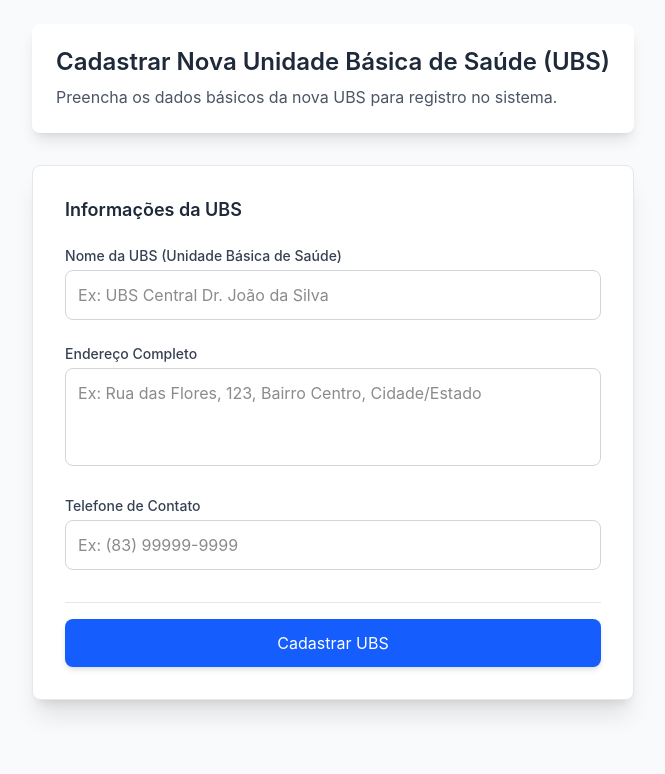
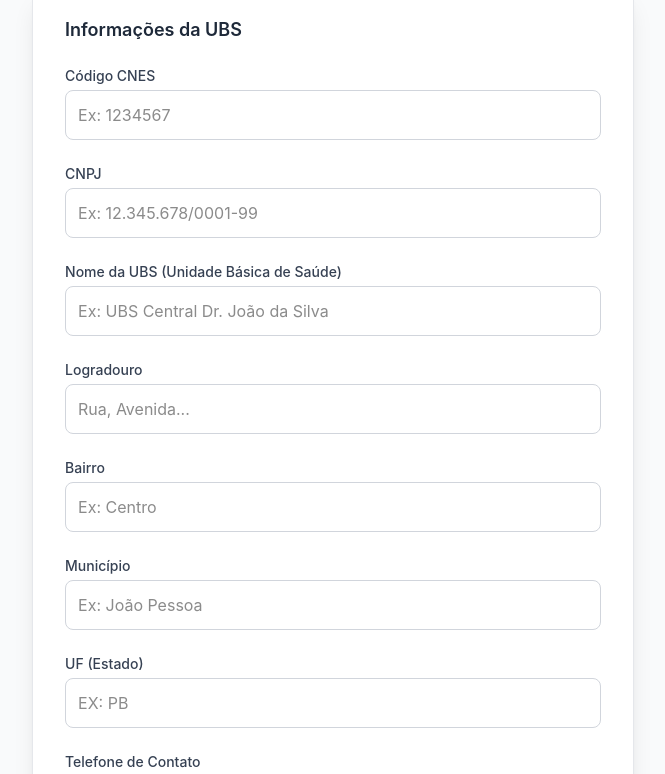
Before and after one commit to vinPedro/apa-react, a Next.js app: page /Instituicoes/ubs in a window 1280 px wide. Shown: the top 774 px of the page, without its empty margins (307-972 px from the left). Built offline with nearby package versions, Linux system fonts and the light colour scheme.

Commit message:
refactor/ Refatorando Código

```diff
--- a/src/AuthContext.jsx
+++ b/src/AuthContext.jsx
@@ -1,26 +1,54 @@
-// src/AuthContext.js
-'use client';
+"use client";
 
-import { createContext, useContext, useState } from 'react';
+import { createContext, useContext, useState } from "react";
+import { useRouter } from "next/navigation";
 
-const AuthContext = createContext({ profile: null });
+const AuthContext = createContext(null);
 
 export function AuthProvider({ children }) {
+  const router = useRouter();
+  const [profile, setProfile] = useState(null);
+  const [token, setToken] = useState(null);
+  const isAuthenticated = !!token;
 
-  const [profile, setProfile] = useState("admin");
+  const login = async (login, senha) => {
+    try {
+      const response = await fetch("http://localhost:8080/login", {
+        method: "POST",
+        headers: { "Content-Type": "application/json" },
+        body: JSON.stringify({ login, senha }),
+      });
+
+      if (!response.ok) {
+        alert("Usuário ou senha inválidos");
+        return;
+      }
+
+      const data = await response.json();
+      setToken(data.token);
+      setProfile(data.profile);
 
 
-  const value = { profile, setProfile };
+      if (data.profile === "admin") router.push("/admin");
+      if (data.profile === "Paciente") router.push("/Paciente");
+      if (data.profile === "ProfissionaldeSaude") router.push("/ProfissionaldeSaude");
 
-  return <AuthContext.Provider value={value}>{children}</AuthContext.Provider>;
+    } catch (error) {
+      console.error("Erro no login:", error);
+    }
+  };
+
+  const logout = () => {
+    setToken(null);
+    setProfile(null);
+    router.push("/");
+  };
+
+  return (
+    <AuthContext.Provider value={{ isAuthenticated, token, profile, login, logout }}>
+      {children}
+    </AuthContext.Provider>
+  );
 }
 
-
-export const useAuth = () => {
-    const context = useContext(AuthContext);
-    if (context === undefined) {
-
-        throw new Error('useAuth deve ser usado dentro de um AuthProvider');
-    }
-    return context;
-};
+export const useAuth = () => useContext(AuthContext);
--- /dev/null
+++ b/src/app/(public)/Paciente/page.jsx
@@ -0,0 +1,23 @@
+'use client';
+
+import { useAuth } from "@/AuthContext";
+import { useEffect } from "react";
+import { useRouter } from "next/navigation";
+
+export default function PacientePage() {
+  const { isAuthenticated, profile } = useAuth();
+  const router = useRouter();
+
+  useEffect(() => {
+    if (!isAuthenticated || profile !== "Paciente") {
+      router.push("/");
+    }
+  }, [isAuthenticated, profile]);
+
+  return (
+    <div>
+      <h1 className="text-2xl font-bold">Painel do Paciente</h1>
+      <p>Bem-vindo(a)! Aqui você visualiza suas informações ✅</p>
+    </div>
+  );
+}
--- /dev/null
+++ b/src/app/(public)/ProfissionalDeSaude/page.jsx
@@ -0,0 +1,23 @@
+'use client';
+
+import { useAuth } from "@/AuthContext";
+import { useEffect } from "react";
+import { useRouter } from "next/navigation";
+
+export default function ProfissionalPage() {
+  const { isAuthenticated, profile } = useAuth();
+  const router = useRouter();
+
+  useEffect(() => {
+    if (!isAuthenticated || profile !== "ProfissionaldeSaude") {
+      router.push("/");
+    }
+  }, [isAuthenticated, profile]);
+
+  return (
+    <div>
+      <h1 className="text-2xl font-bold">Painel do Profissional de Saúde</h1>
+      <p>Bem-vindo(a)! Aqui você gerencia atendimentos ✅</p>
+    </div>
+  );
+}
--- /dev/null
+++ b/src/app/(public)/admin/page.jsx
@@ -0,0 +1,23 @@
+'use client';
+
+import { useAuth } from "@/AuthContext";
+import { useEffect } from "react";
+import { useRouter } from "next/navigation";
+
+export default function AdminPage() {
+  const { isAuthenticated, profile } = useAuth();
+  const router = useRouter();
+
+  useEffect(() => {
+    if (!isAuthenticated || profile !== "admin") {
+      router.push("/");
+    }
+  }, [isAuthenticated, profile]);
+
+  return (
+    <div>
+      <h1 className="text-2xl font-bold">Painel Administrativo</h1>
+      <p>Bem-vindo(a), administrador! Aqui você controla tudo ✅</p>
+    </div>
+  );
+}
--- a/src/components/Layout/dashboardlayout.jsx
+++ b/src/components/Layout/dashboardlayout.jsx
@@ -12,13 +12,15 @@ function DashboardLayout({ children }) {
 
   return (
 
-    <div className="flex min-h-screen">
+    <div className="flex min-h-screen w-full">
+
 
 
       <Sidebar />
 
 
-      <main className="flex-1 p-8 bg-gray-50">
+      <main className="flex-1 p-8 bg-gray-100">
+
         {children}
       </main>
 
--- a/src/components/forms/UbsCadastroForm.jsx
+++ b/src/components/forms/UbsCadastroForm.jsx
@@ -1,12 +1,17 @@
-
 'use client';
 
 import React, { useState } from 'react';
 
 export default function UbsCadastroForm() {
     const [formData, setFormData] = useState({
+        cnes: '',
+        cnpj: '',
         nome: '',
         endereco: '',
+        logradouro: '',
+        bairro: '',
+        municipio: '',
+        uf: '',
         telefone: '',
     });
 
@@ -19,22 +24,69 @@ export default function UbsCadastroForm() {
         e.preventDefault();
 
         console.log('Dados da UBS enviados:', formData);
-
         alert(`UBS "${formData.nome}" cadastrada com sucesso!`);
 
-
-        setFormData({ nome: '', endereco: '', telefone: '' });
+        setFormData({
+            cnes: '',
+            cnpj: '',
+            nome: '',
+            endereco: '',
+            logradouro: '',
+            bairro: '',
+            municipio: '',
+            uf: '',
+            telefone: '',
+        });
     };
 
     return (
         <form
             onSubmit={handleSubmit}
-            className="bg-white p-8 rounded-lg shadow-xl border border-gray-200"
+            className="
+                bg-white p-8 rounded-lg shadow-xl border border-gray-200
+                w-full max-w-2xl mx-auto
+            "
         >
-            <h2 className="text-2xl font-semibold text-gray-800 mb-6">Informações da UBS</h2>
+            <h2 className="text-2xl font-semibold text-gray-800 mb-6">
+                Informações da UBS
+            </h2>
 
             <div className="space-y-6">
 
+                {/* Código CNES */}
+                <div>
+                    <label className="block text-sm font-medium text-gray-700 mb-1">
+                        Código CNES
+                    </label>
+                    <input
+                        type="text"
+                        name="cnes"
+                        value={formData.cnes}
+                        onChange={handleChange}
+                        maxLength={7}
+                        required
+                        placeholder="Ex: 1234567"
+                        className="w-full p-3 border border-gray-300 rounded-lg"
+                    />
+                </div>
+
+                {/* CNPJ */}
+                <div>
+                    <label className="block text-sm font-medium text-gray-700 mb-1">
+                        CNPJ
+                    </label>
+                    <input
+                        type="text"
+                        name="cnpj"
+                        value={formData.cnpj}
+                        onChange={handleChange}
+                        required
+                        placeholder="Ex: 12.345.678/0001-99"
+                        className="w-full p-3 border border-gray-300 rounded-lg"
+                    />
+                </div>
+
+                {/* Nome */}
                 <div>
                     <label
                         htmlFor="nome"
@@ -50,31 +102,77 @@ export default function UbsCadastroForm() {
                         onChange={handleChange}
                         required
                         placeholder="Ex: UBS Central Dr. João da Silva"
-                        className="w-full p-3 border border-gray-300 rounded-lg focus:ring-blue-500 focus:border-blue-500 transition duration-150"
+                        className="w-full p-3 border border-gray-300 rounded-lg"
                     />
                 </div>
 
 
+                {/* Logradouro */}
                 <div>
-                    <label
-                        htmlFor="endereco"
-                        className="block text-sm font-medium text-gray-700 mb-1"
-                    >
-                        Endereço Completo
+                    <label className="block text-sm font-medium text-gray-700 mb-1">
+                        Logradouro
                     </label>
-                    <textarea
-                        name="endereco"
-                        id="endereco"
-                        rows="3"
-                        value={formData.endereco}
+                    <input
+                        type="text"
+                        name="logradouro"
+                        value={formData.logradouro}
                         onChange={handleChange}
                         required
-                        placeholder="Ex: Rua das Flores, 123, Bairro Centro, Cidade/Estado"
-                        className="w-full p-3 border border-gray-300 rounded-lg focus:ring-blue-500 focus:border-blue-500 transition duration-150 resize-none"
+                        placeholder="Rua, Avenida..."
+                        className="w-full p-3 border border-gray-300 rounded-lg"
                     />
                 </div>
 
+                {/* Bairro */}
+                <div>
+                    <label className="block text-sm font-medium text-gray-700 mb-1">
+                        Bairro
+                    </label>
+                    <input
+                        type="text"
+                        name="bairro"
+                        value={formData.bairro}
+                        onChange={handleChange}
+                        required
+                        placeholder="Ex: Centro"
+                        className="w-full p-3 border border-gray-300 rounded-lg"
+                    />
+                </div>
 
+                {/* Município */}
+                <div>
+                    <label className="block text-sm font-medium text-gray-700 mb-1">
+                        Município
+                    </label>
+                    <input
+                        type="text"
+                        name="municipio"
+                        value={formData.municipio}
+                        onChange={handleChange}
+                        required
+                        placeholder="Ex: João Pessoa"
+                        className="w-full p-3 border border-gray-300 rounded-lg"
+                    />
+                </div>
+
+                {/* UF */}
+                <div>
+                    <label className="block text-sm font-medium text-gray-700 mb-1">
+                        UF (Estado)
+                    </label>
+                    <input
+                        type="text"
+                        name="uf"
+                        maxLength={2}
+                        value={formData.uf}
+                        onChange={handleChange}
+                        required
+                        placeholder="Ex: PB"
+                        className="w-full p-3 border border-gray-300 rounded-lg uppercase"
+                    />
+                </div>
+
+                {/* Telefone */}
                 <div>
                     <label
                         htmlFor="telefone"
@@ -90,8 +188,7 @@ export default function UbsCadastroForm() {
                         onChange={handleChange}
                         required
                         placeholder="Ex: (83) 99999-9999"
-
-                        className="w-full p-3 border border-gray-300 rounded-lg focus:ring-blue-500 focus:border-blue-500 transition duration-150"
+                        className="w-full p-3 border border-gray-300 rounded-lg"
                     />
                 </div>
             </div>
@@ -99,7 +196,10 @@ export default function UbsCadastroForm() {
             <div className="mt-8 pt-4 border-t border-gray-200">
                 <button
                     type="submit"
-                    className="w-full py-3 px-4 bg-blue-600 text-white font-semibold rounded-lg shadow-md hover:bg-blue-700 focus:outline-none focus:ring-4 focus:ring-blue-500 focus:ring-opacity-50 transition duration-150 ease-in-out"
+                    className="
+                        w-full py-3 px-4 bg-blue-600 text-white font-semibold rounded-lg
+                        shadow-md hover:bg-blue-700
+                    "
                 >
                     Cadastrar UBS
                 </button>
```
Also changed, not shown: src/app/page.js (+21 -67 lines).
